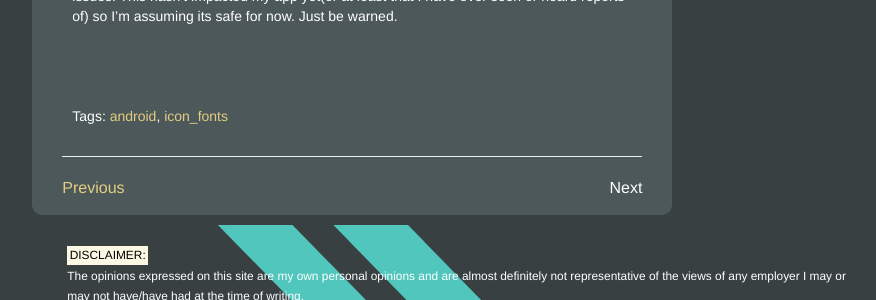
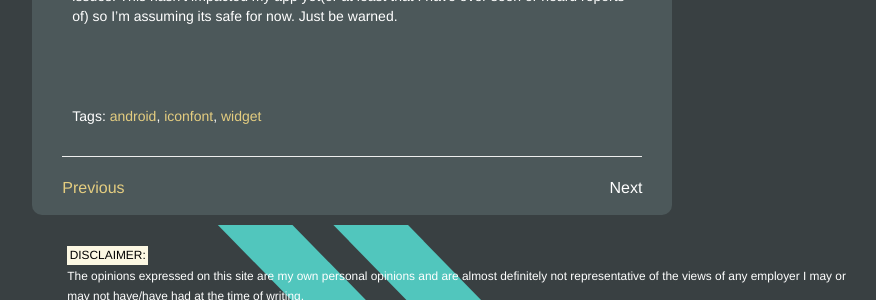
Before and after one commit to RexRonin/RexRonin.github.io, a Jekyll site: the page built from _posts/2015-02-05-iconfonts.markdown, in a window 1280 px wide. Shown: the part 1289-1589 px from the top of the page, without its empty margins (181-1057 px from the left). Built offline with Jekyll 4.4.1, drawn with Linux system fonts in a browser that asks for light colours; nearby versions of some CDN libraries.

Commit message:
- cleaned up the content tags on the posts

```diff
--- a/_posts/2015-01-29-material-switch.markdown
+++ b/_posts/2015-01-29-material-switch.markdown
@@ -1,7 +1,7 @@
 ---
 layout: post
 title: Android Material UI Switch
-tags: android material switch
+tags: android material widget switch
 ---
 
 I just recently completed upgrading the styling of an android app to conform to google's new [material ui](http://www.google.com/design/spec/material-design/introduction.html). In particular I had to build a few components from scratch as they aren't available to us lowly developers that have to be backwards compatible and support devices that run on things like Android v3.0.
--- a/_posts/2015-02-05-iconfonts.markdown
+++ b/_posts/2015-02-05-iconfonts.markdown
@@ -1,7 +1,7 @@
 ---
 layout: post
 title: Icon Fonts in Android
-tags: android icon_fonts
+tags: android iconfont widget
 ---
 
 Are your images bloating the size of your APK files? Do you want a way to make your images scale perfectly without having to splat them out like 5 times for different res devices? Look no further! IconFonts are your friend!
```
